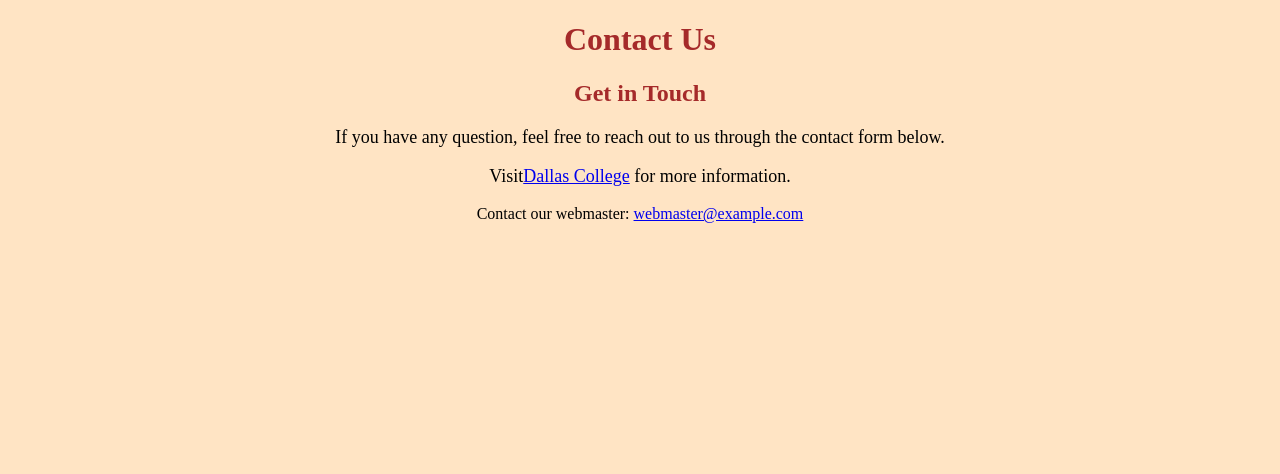
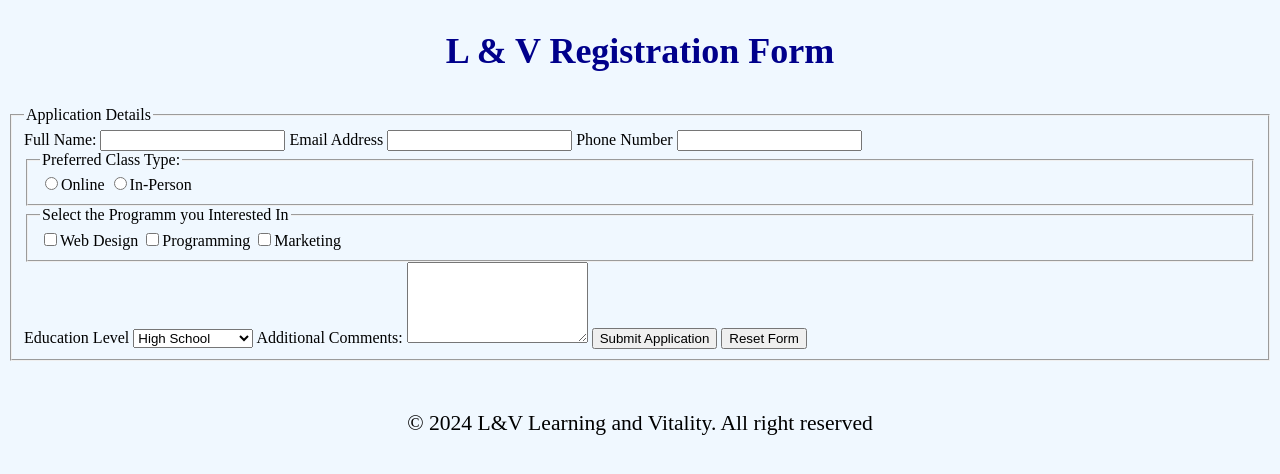
Before and after one commit to queen145/Collageproject, a plain HTML site: page contact.html in a window 1280 px wide. Drawn offline with Linux system fonts and the light colour scheme.

Commit message:
Update contact.html

```diff
--- a/contact.html
+++ b/contact.html
@@ -4,26 +4,77 @@
     <meta charset="UTF-8">
     <meta name="viewport" content="width=<device-width>, initial-scale=1.0">
     <title>My First Website</title>
+    <link rel="stylesheet" href="css/style.css">
     <link rel="icon" href="images/favicon.ico" type="image/x-icon">
 </head>
+<body>
+       <header><h1>L & V Registration Form</h1></header>
+       <main>
+       <form name="classApplication" method="post" action="mailto:your-email@example.com" enctype="text/plain">
+        <fieldset>
+            <legend>Application Details</legend>
 
-<body style="background-color: bisque;">
+        <!--full name-->
+        <label for="name">Full Name:</label>
+        <input type="text" id="name" name="name" required aria-required="true">
 
-    <center><h1 style="color: brown;">Contact Us</h1></center>
+        <!--email address-->
 
-    <center><section>
+        <label for="email">Email Address</label>
+        <input type="email" id="email" name="email" required aria-required="true">
 
-        <h2 style="color: brown;">Get in Touch</h2>
-        <p style="font-size: large;">If you have any question, feel free to reach out to us through the contact form below.</p>
+        <!--phone number-->
 
-    </section></center>
+        <label for="Phone">Phone Number</label>
+        <input type="tel" id="Phone" name="Phone">
 
-    <center><footer>
+       <!--Class type radio button-->
 
-        <p style="font-size: large;">Visit<a href="https://www.dallascollege.edu" target="_blank">Dallas College</a> for more information.</p>
-        <p>Contact our webmaster: <a href="mailto:webmaster@example.com">webmaster@example.com</a></p>
+       <fieldset id="class-type-fieldset">
+        <legend>Preferred Class Type:</legend>
+        <label><input type="radio" name="classType" value="online" required>Online</label>
+        <label><input type="radio" name="classType" value="in-person">In-Person</label>
+       </fieldset>
 
-    </footer></center>
+       <!--Interest checkboxes-->
+
+       <fieldset>
+        <legend>Select the Programm you Interested In</legend>
+       <label><input type="checkbox" name="interest" value="Web Design">Web Design</label>
+       <label><input type="checkbox" name="interest" value="Programming">Programming</label>
+       <label><input type="checkbox" name="interest" value="marketing">Marketing</label>
+       </fieldset>
+
+       <!--Education level (Drop down menu)-->
+
+       <label for="education">Education Level</label>
+       <select id="education" name="education">
+        <option value="high school">High School</option>
+        <option value="bachelor">Bachelor</option>
+        <option value="master degree">Master's Degree</option>
+        <option value="other">Other</option>
+        </select>
+
+        <!--Comments Multi line teext field-->
+
+        <label for="comments">Additional Comments:</label>
+        <textarea id="comments" name="comments" rows="5"></textarea>
+
+        <!--Submit and reset buttons-->
+
+        <button type="submit">Submit Application</button>
+        <button type="reset">Reset Form</button>
+
+
+        </fieldset>
+       </form>
+       </main>
+
+       <footer>
+        <p>&copy; 2024 L&V Learning and Vitality. All right reserved</p>
+       </footer>
+
+
 
 
 
```
